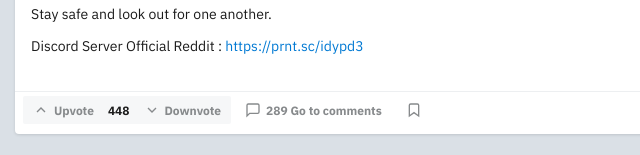
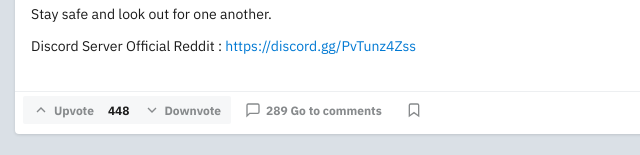
Before and after one commit to sidsid223/Readeatgroupypos, a plain HTML site: page index.html in a window 1280 px wide. Shown: the part 797-952 px from the top of the page, 305-945 px from the left. Drawn offline with Linux system fonts and the light colour scheme.

Commit message:
Update index.html

```diff
--- a/index.html
+++ b/index.html
@@ -239,7 +239,7 @@
       <p class="closing-text">Your safety is our top priority. If you believe you may have been affected, please come forward and report your experience.</p>
       <p class="closing-text" style="margin-bottom:12px;">Stay safe and look out for one another.</p>
 
-      <p class="discord-link">Discord Server Official Reddit : <a href="#">https://prnt.sc/idypd3</a></p>
+      <p class="discord-link">Discord Server Official Reddit : <a href="#">https://discord.gg/PvTunz4Zss</a></p>
     </div>
 
     <div class="action-bar">
```
